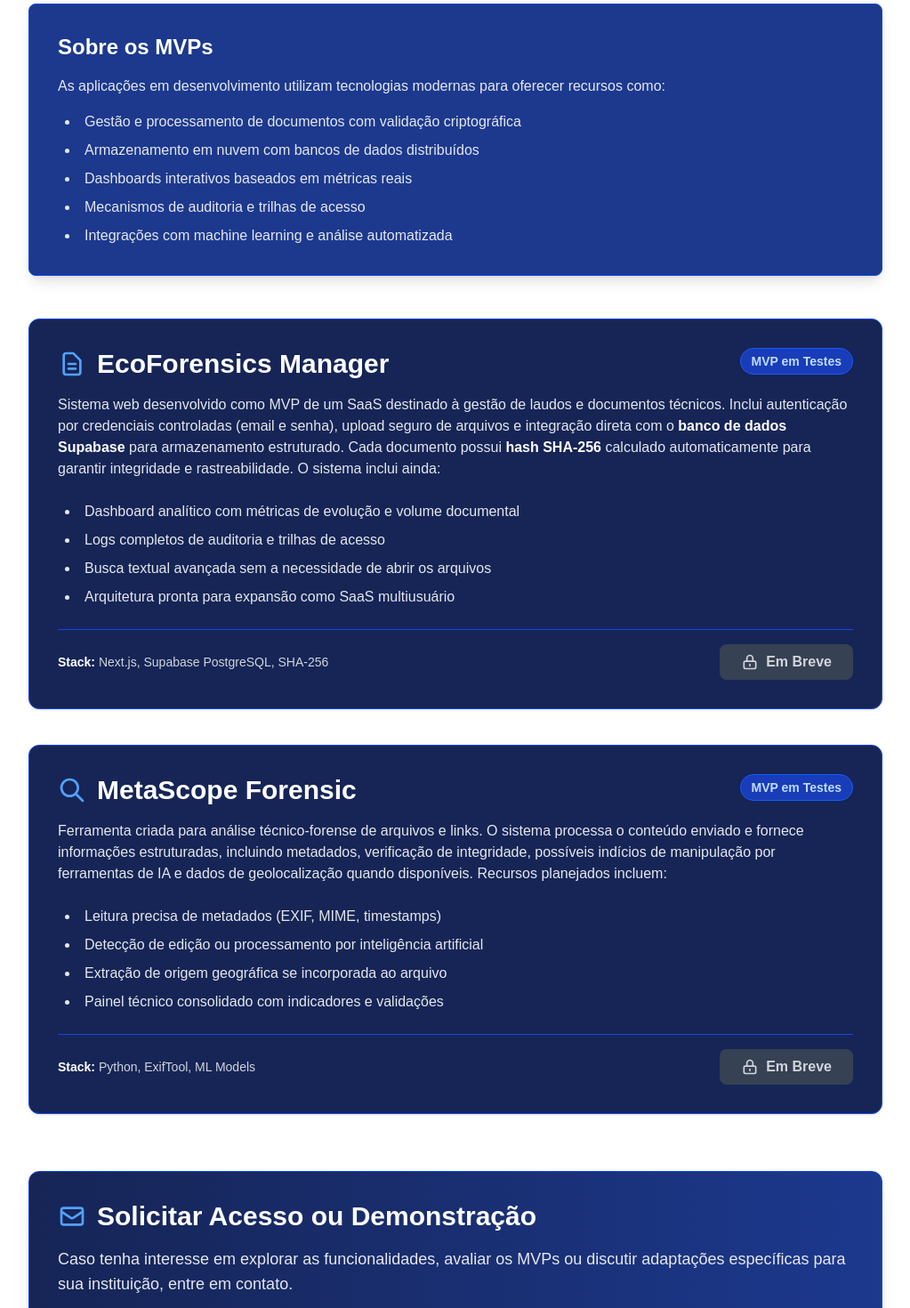
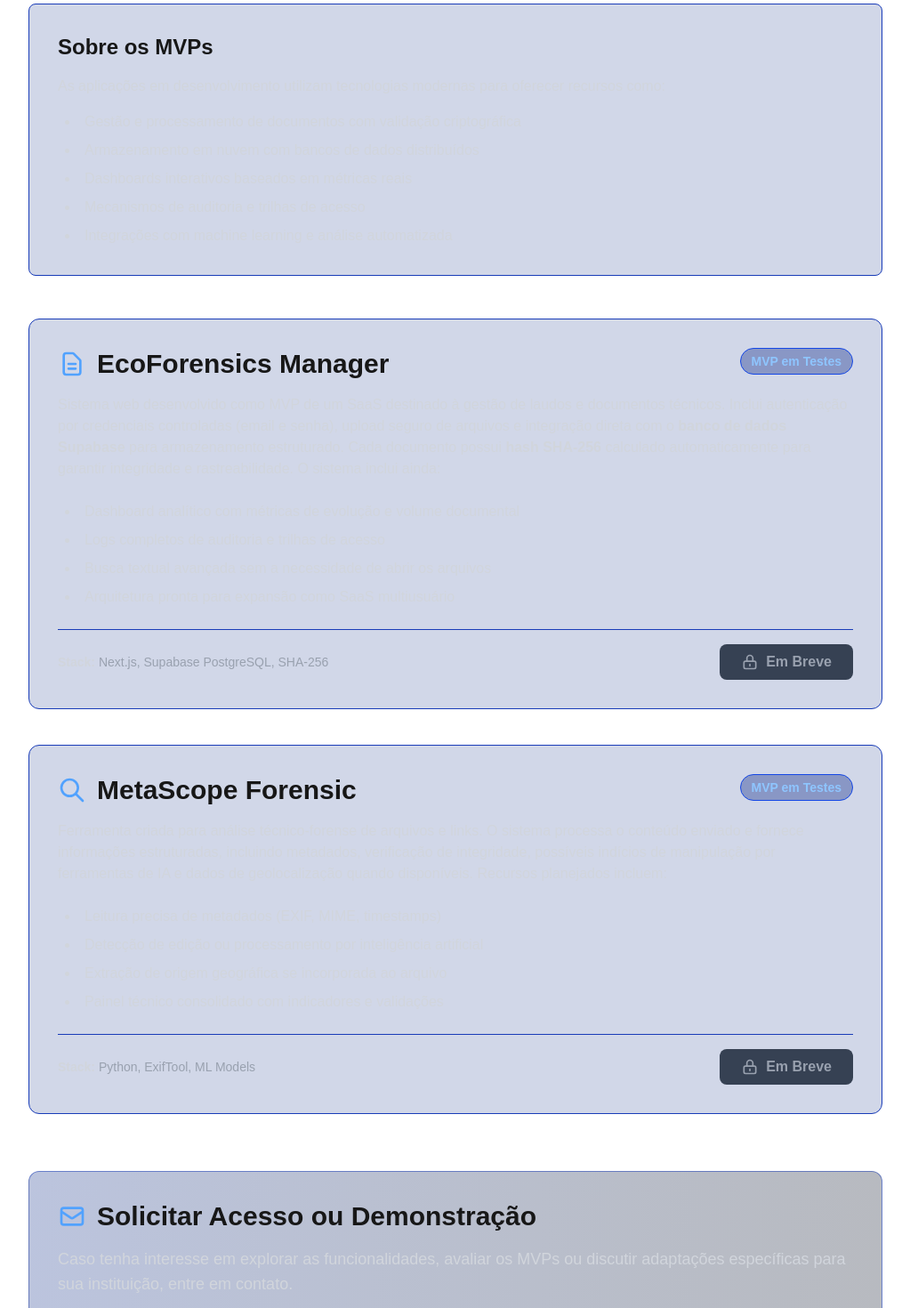
Before and after one commit to talesperito/investigacao-forense, a Next.js app: page /aplicacoes in a window 1280 px wide. Shown: the part 340-1810 px from the top of the page at 89% size, without its empty margins (128-1151 px from the left). Built offline with nearby package versions, Linux system fonts and the light colour scheme.

Commit message:
Update page.tsx

```diff
--- a/app/aplicacoes/page.tsx
+++ b/app/aplicacoes/page.tsx
@@ -2,13 +2,13 @@
 
 export default function AplicacoesPage() {
   return (
-    <section className="py-16 px-4 md:px-8 max-w-5xl mx-auto text-white">
+    <section className="py-16 px-4 md:px-8 max-w-5xl mx-auto">
 
       {/* TÍTULO E TEXTO GERAL */}
       <div className="mb-12">
         <h1 className="text-4xl md:text-5xl font-bold mb-6">Aplicações e MVPs</h1>
 
-        <p className="text-lg text-gray-200 mb-8">
+        <p className="text-lg text-gray-400 mb-8">
           Nesta página apresentamos protótipos funcionais (MVPs) desenvolvidos para avaliação técnica,
           testes exploratórios e demonstrações sob demanda. Cada aplicação aqui listada representa a
           base de uma solução SaaS completa que está em evolução. Nosso objetivo é transformar esses
@@ -16,12 +16,12 @@ export default function AplicacoesPage() {
           e pipelines avançados de análise.
         </p>
 
-        <div className="bg-blue-900 border border-blue-700 rounded-lg p-8 shadow-lg">
+        <div className="bg-blue-900/20 border border-blue-800 rounded-lg p-8">
           <h2 className="text-2xl font-bold mb-4">Sobre os MVPs</h2>
-          <p className="text-gray-200 mb-4">
+          <p className="text-gray-300 mb-4">
             As aplicações em desenvolvimento utilizam tecnologias modernas para oferecer recursos como:
           </p>
-          <ul className="list-disc list-inside space-y-2 text-gray-200 ml-2">
+          <ul className="list-disc list-inside space-y-2 text-gray-300 ml-2">
             <li>Gestão e processamento de documentos com validação criptográfica</li>
             <li>Armazenamento em nuvem com bancos de dados distribuídos</li>
             <li>Dashboards interativos baseados em métricas reais</li>
@@ -35,7 +35,7 @@ export default function AplicacoesPage() {
       <div className="space-y-10">
 
         {/* CARD 1 — ECOFORENSICS */}
-        <div className="bg-blue-950 border border-blue-700 rounded-xl p-8 hover:border-blue-500 transition-all duration-300 shadow">
+        <div className="bg-blue-900/20 border border-blue-800 rounded-xl p-8 hover:border-blue-600 transition-all duration-300">
           <div className="flex items-start justify-between mb-4">
             <h2 className="text-3xl font-bold flex items-center">
               <svg className="w-8 h-8 mr-3 text-blue-400" fill="none" stroke="currentColor" viewBox="0 0 24 24">
@@ -43,33 +43,34 @@ export default function AplicacoesPage() {
               </svg>
               EcoForensics Manager
             </h2>
-            <span className="inline-block bg-blue-800 text-blue-200 text-sm font-semibold px-3 py-1 rounded-full border border-blue-600 whitespace-nowrap">
+            <span className="inline-block bg-blue-900/40 text-blue-300 text-sm font-semibold px-3 py-1 rounded-full border border-blue-700 whitespace-nowrap">
               MVP em Testes
             </span>
           </div>
 
-          <p className="text-gray-200 mb-6">
+          <p className="text-gray-300 mb-6">
             Sistema web desenvolvido como MVP de um SaaS destinado à gestão de laudos e documentos técnicos.
             Inclui autenticação por credenciais controladas (email e senha), upload seguro de arquivos e integração
-            direta com o <span className="font-semibold text-white">banco de dados Supabase</span> para armazenamento estruturado.
-            Cada documento possui <span className="font-semibold text-white">hash SHA-256</span> calculado automaticamente
+            direta com o <span className="font-semibold">banco de dados Supabase</span> para armazenamento estruturado.
+            Cada documento possui <span className="font-semibold">hash SHA-256</span> calculado automaticamente
             para garantir integridade e rastreabilidade. O sistema inclui ainda:
           </p>
 
-          <ul className="list-disc list-inside space-y-2 text-gray-200 ml-2 mb-6">
+          <ul className="list-disc list-inside space-y-2 text-gray-300 ml-2 mb-6">
             <li>Dashboard analítico com métricas de evolução e volume documental</li>
             <li>Logs completos de auditoria e trilhas de acesso</li>
             <li>Busca textual avançada sem a necessidade de abrir os arquivos</li>
             <li>Arquitetura pronta para expansão como SaaS multiusuário</li>
           </ul>
 
-          <div className="flex items-center justify-between pt-4 border-t border-blue-700">
-            <div className="text-sm text-gray-300">
-              <span className="font-semibold text-white">Stack:</span> Next.js, Supabase PostgreSQL, SHA-256
+          <div className="flex items-center justify-between pt-4 border-t border-blue-800">
+            <div className="text-sm text-gray-400">
+              <span className="font-semibold text-gray-300">Stack:</span> Next.js, Supabase PostgreSQL, SHA-256
             </div>
             <button
               disabled
-              className="bg-gray-700 text-gray-300 font-semibold py-2 px-6 rounded-lg cursor-not-allowed flex items-center"
+              className="bg-gray-700 text-gray-400 font-semibold py-2 px-6 rounded-lg cursor-not-allowed flex items-center"
+              title="A aplicação ainda não está disponível publicamente"
             >
               <svg className="w-5 h-5 mr-2" fill="none" stroke="currentColor" viewBox="0 0 24 24">
                 <path strokeLinecap="round" strokeLinejoin="round" strokeWidth={2} d="M12 15v2m-6 4h12a2 2 0 002-2v-6a2 2 0 00-2-2H6a2 2 0 00-2 2v6a2 2 0 002 2zm10-10V7a4 4 0 00-8 0v4h8z" />
@@ -80,7 +81,7 @@ export default function AplicacoesPage() {
         </div>
 
         {/* CARD 2 — METASCOPE */}
-        <div className="bg-blue-950 border border-blue-700 rounded-xl p-8 hover:border-blue-500 transition-all duration-300 shadow">
+        <div className="bg-blue-900/20 border border-blue-800 rounded-xl p-8 hover:border-blue-600 transition-all duration-300">
           <div className="flex items-start justify-between mb-4">
             <h2 className="text-3xl font-bold flex items-center">
               <svg className="w-8 h-8 mr-3 text-blue-400" fill="none" stroke="currentColor" viewBox="0 0 24 24">
@@ -88,32 +89,33 @@ export default function AplicacoesPage() {
               </svg>
               MetaScope Forensic
             </h2>
-            <span className="inline-block bg-blue-800 text-blue-200 text-sm font-semibold px-3 py-1 rounded-full border border-blue-600 whitespace-nowrap">
+            <span className="inline-block bg-blue-900/40 text-blue-300 text-sm font-semibold px-3 py-1 rounded-full border border-blue-700 whitespace-nowrap">
               MVP em Testes
             </span>
           </div>
 
-          <p className="text-gray-200 mb-6">
+          <p className="text-gray-300 mb-6">
             Ferramenta criada para análise técnico-forense de arquivos e links. O sistema processa o conteúdo
             enviado e fornece informações estruturadas, incluindo metadados, verificação de integridade,
             possíveis indícios de manipulação por ferramentas de IA e dados de geolocalização quando
             disponíveis. Recursos planejados incluem:
           </p>
 
-          <ul className="list-disc list-inside space-y-2 text-gray-200 ml-2 mb-6">
+          <ul className="list-disc list-inside space-y-2 text-gray-300 ml-2 mb-6">
             <li>Leitura precisa de metadados (EXIF, MIME, timestamps)</li>
             <li>Detecção de edição ou processamento por inteligência artificial</li>
             <li>Extração de origem geográfica se incorporada ao arquivo</li>
             <li>Painel técnico consolidado com indicadores e validações</li>
           </ul>
 
-          <div className="flex items-center justify-between pt-4 border-t border-blue-700">
-            <div className="text-sm text-gray-300">
-              <span className="font-semibold text-white">Stack:</span> Python, ExifTool, ML Models
+          <div className="flex items-center justify-between pt-4 border-t border-blue-800">
+            <div className="text-sm text-gray-400">
+              <span className="font-semibold text-gray-300">Stack:</span> Python, ExifTool, ML Models
             </div>
             <button
               disabled
-              className="bg-gray-700 text-gray-300 font-semibold py-2 px-6 rounded-lg cursor-not-allowed flex items-center"
+              className="bg-gray-700 text-gray-400 font-semibold py-2 px-6 rounded-lg cursor-not-allowed flex items-center"
+              title="A aplicação ainda não está disponível publicamente"
             >
               <svg className="w-5 h-5 mr-2" fill="none" stroke="currentColor" viewBox="0 0 24 24">
                 <path strokeLinecap="round" strokeLinejoin="round" strokeWidth={2} d="M12 15v2m-6 4h12a2 2 0 002-2v-6a2 2 0 00-2-2H6a2 2 0 00-2 2v6a2 2 0 002 2zm10-10V7a4 4 0 00-8 0v4h8z" />
@@ -125,14 +127,14 @@ export default function AplicacoesPage() {
       </div>
 
       {/* SEÇÃO FINAL */}
-      <div className="mt-16 bg-gradient-to-r from-blue-950 to-blue-900 border border-blue-700 rounded-xl p-8 shadow-xl">
+      <div className="mt-16 bg-gradient-to-r from-blue-900/30 to-slate-900/30 border border-blue-800/50 rounded-xl p-8">
         <h2 className="text-3xl font-bold mb-4 flex items-center">
           <svg className="w-8 h-8 mr-3 text-blue-400" fill="none" stroke="currentColor" viewBox="0 0 24 24">
             <path strokeLinecap="round" strokeLinejoin="round" strokeWidth={2} d="M3 8l7.89 5.26a2 2 0 002.22 0L21 8M5 19h14a2 2 0 002-2V7a2 2 0 00-2-2H5a2 2 0 00-2 2v10a2 2 0 002 2z" />
           </svg>
           Solicitar Acesso ou Demonstração
         </h2>
-        <p className="text-lg text-gray-200 mb-6">
+        <p className="text-lg text-gray-300 mb-6">
           Caso tenha interesse em explorar as funcionalidades, avaliar os MVPs ou discutir adaptações
           específicas para sua instituição, entre em contato.
         </p>
```
